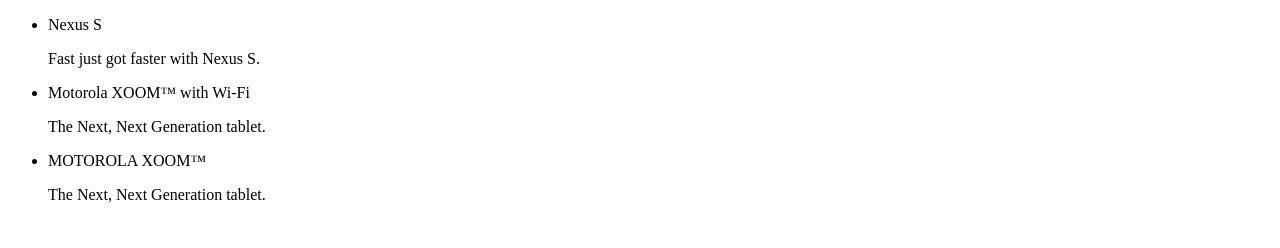
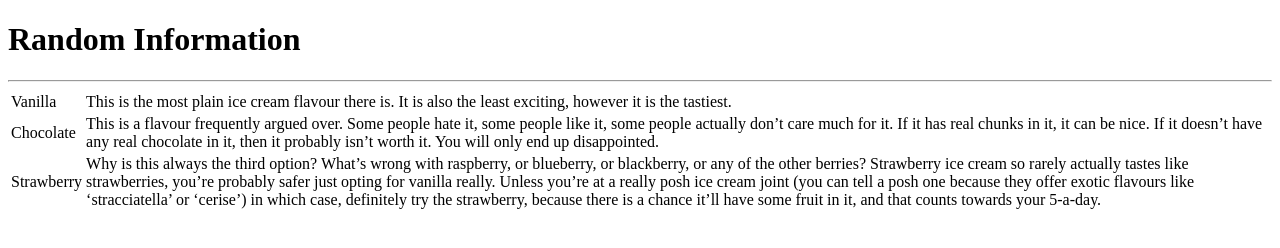
Before and after one commit to Reecey95/AngularJSChallenges, a plain HTML site: page Scripts/index.html in a window 1280 px wide. Drawn offline with nearby package versions, Linux system fonts and the light colour scheme.

Commit message:
Tabulated

```diff
--- a/Scripts/index.html
+++ b/Scripts/index.html
@@ -51,7 +51,17 @@
 <body>
 
 <!-- Use a custom component to render a list of phones -->
+<h1>Random Information</h1>
 <information-list></information-list>
 
 </body>
+
+<!--<body ng-controller="InformationCtrl">-->
+<!--<ul>-->
+    <!--<li ng-repeat="infoItem in information">-->
+        <!--{{infoItem.id}} - <em>{{infoItem.title}}</em>-->
+    <!--</li>-->
+<!--</ul>-->
+<!--</body>-->
+
 </html>
--- a/Scripts/information-list.component.js
+++ b/Scripts/information-list.component.js
@@ -5,24 +5,73 @@
 module('informationApp').
 component('informationList', {
     template:
-    '<ul>' +
-    '<li ng-repeat="informationItem in $ctrl.information">' +
-    '<span>{{informationItem.name}}</span>' +
-    '<p>{{informationItem.snippet}}</p>' +
-    '</li>' +
-    '</ul>',
+    //'<h1> $ctrl.information.</h1>' +
+
+    // '<ul>' +
+    // '<li ng-repeat="informationItem in $ctrl.information">' +
+    // '<span>{{informationItem.category}}</span>' +
+    // '<p>{{informationItem.title}}</p>' +
+    // '<p>{{informationItem.description}}</p>' +
+    //
+    // '</li>' +
+    // '</ul>',
+
+    '<table>' +
+    '<tr ng-repeat="informationItem in $ctrl.information">' +
+    '<td>{{informationItem.title}}</td>' + '<hr />' +
+    '<td>{{informationItem.description}}</td>' +
+    '</tr>'  +
+    '</table>',
+
+
     controller: function InformationListController() {
+        //angular.fromJson()
         this.information = [
-            {
-                name: 'Nexus S',
-                snippet: 'Fast just got faster with Nexus S.'
-            }, {
-                name: 'Motorola XOOM™ with Wi-Fi',
-                snippet: 'The Next, Next Generation tablet.'
-            }, {
-                name: 'MOTOROLA XOOM™',
-                snippet: 'The Next, Next Generation tablet.'
-            }
+        {
+            id: '1',
+            category: 'Ice cream flavours',
+            title: 'Vanilla',
+            description: 'This is the most plain ice cream flavour there is. It is also the least exciting, however it is the tastiest.'
+        }, {
+            id: '2',
+            category: 'Ice cream flavours',
+            title: 'Chocolate',
+            description: 'This is a flavour frequently argued over. Some people hate it, some people like it, some people actually don’t care much for it. If it has real chunks in it, it can be nice. If it doesn’t have any real chocolate in it, then it probably isn’t worth it. You will only end up disappointed.'
+        },  {
+            id: '3',
+            category: 'Ice cream flavours',
+            title: 'Strawberry',
+            description: 'Why is this always the third option? What’s wrong with raspberry, or blueberry, or blackberry, or any of the other berries? Strawberry ice cream so rarely actually tastes like strawberries, you’re probably safer just opting for vanilla really. Unless you’re at a really posh ice cream joint (you can tell a posh one because they offer exotic flavours like ‘stracciatella’ or ‘cerise’) in which case, definitely try the strawberry, because there is a chance it’ll have some fruit in it, and that counts towards your 5-a-day.'
+        },
         ];
     }
 });
+
+
+
+
+
+// {
+//     id: '1',
+//         category: 'Ice cream flavours',
+//     title: 'Vanilla',
+//     description: 'This is the most plain ice cream flavour there is. It is also the least exciting, however it is the tastiest.',
+//     link: null,
+//     image: null
+// },
+// {
+//     id: "2",
+//         category: 'Ice cream flavours',
+//     title: 'Chocolate''',
+//     description: 'This is a flavour frequently argued over. Some people hate it, some people like it, some people actually don’t care much for it. If it has real chunks in it, it can be nice. If it doesn’t have any real chocolate in it, then it probably isn’t worth it. You will only end up disappointed.',
+//     link: 'https:\/\/en.wikipedia.org\/wiki\/Chocolate',
+//     image: null
+// },
+// {
+//     id: '1',
+//         category: 'Ice cream flavours',
+//     title: 'Vanilla',
+//     description: 'This is the most plain ice cream flavour there is. It is also the least exciting, however it is the tastiest.',
+//     link: null,
+//     image: null
+// }
```
Also changed, not shown: Scripts/app.js (+11 -0 lines).
